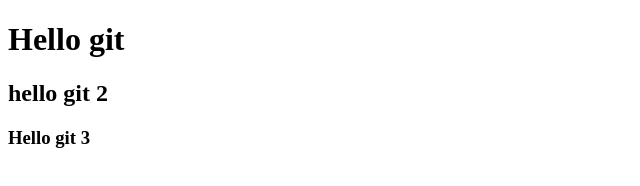
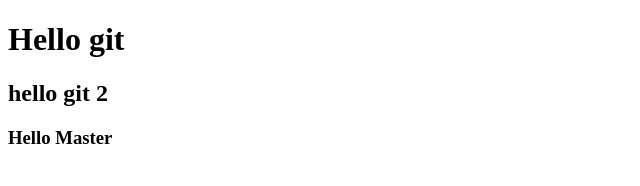
Before and after one commit to leshayq/git_test, a plain HTML site: page index.html in a window 1280 px wide. Shown: the full height of the page, 0-640 px from the left. Drawn offline with Linux system fonts and the light colour scheme.

Commit message:
master commit

```diff
--- a/index.html
+++ b/index.html
@@ -8,6 +8,6 @@
 <body>
     <h1>Hello git</h1>
     <h2>hello git 2</h2>
-    <h3>Hello git 3</h3>
+    <h3>Hello Master</h3>
 </body>
 </html>
```
